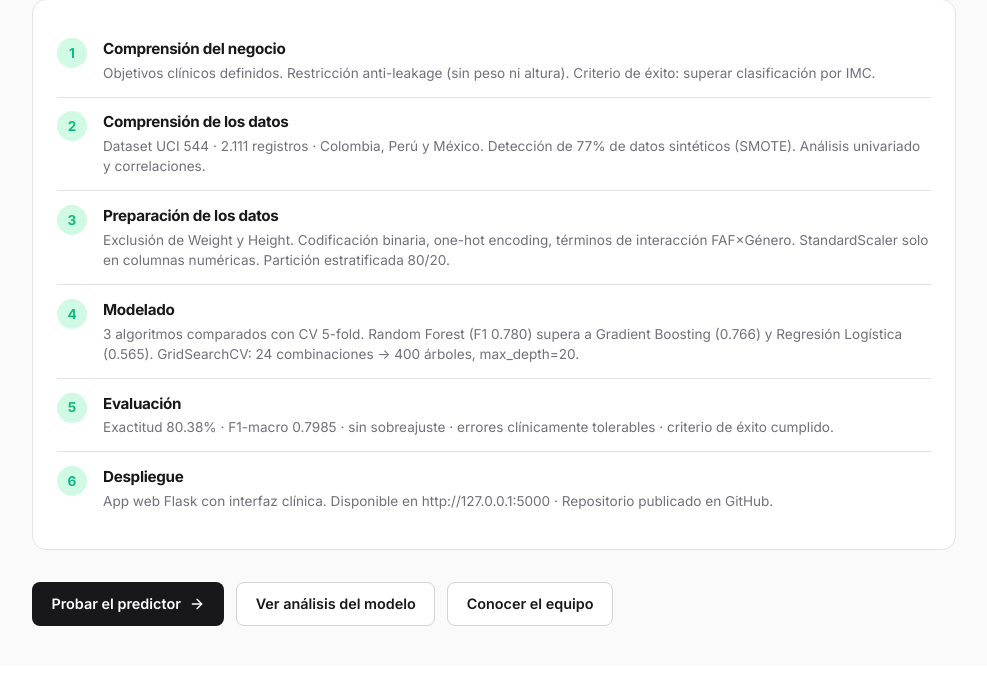
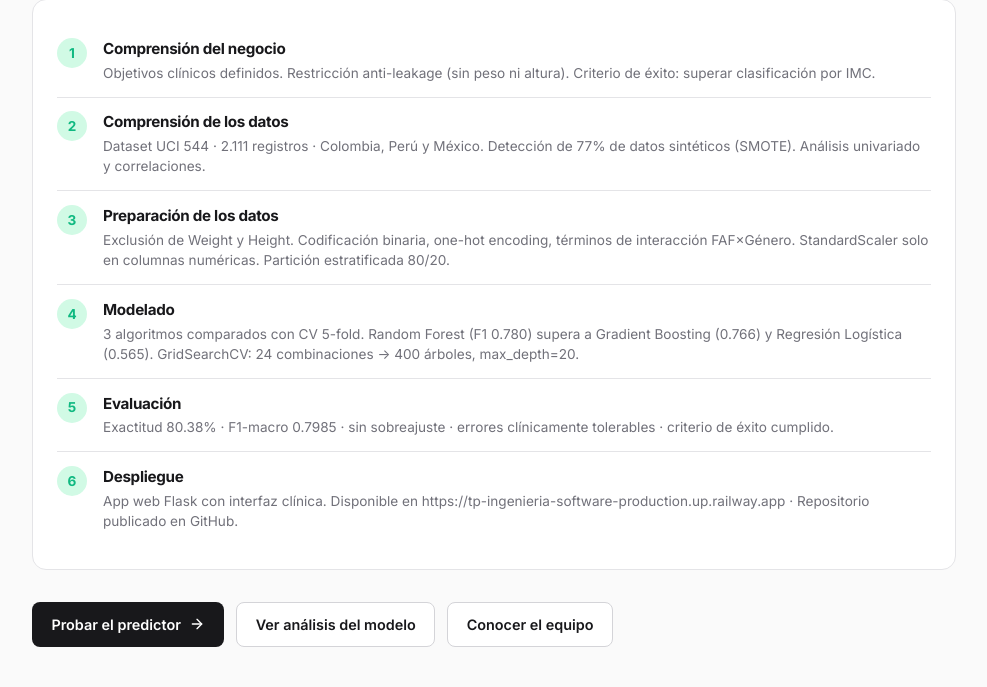
Before and after one commit to DaSilvaCesar/Tp-Ingenieria-Software, a Flask app: page /conclusion in a window 1280 px wide. Shown: the part 2047-2734 px from the top of the page, without its empty margins (276-1263 px from the left). Before the commit the page ends 2673 px from the top, so only its background shows below. Run offline with Flask 3, Linux system fonts and the light colour scheme.

Commit message:
Update deployment URL to Railway in conclusion.html
Co-Authored-By: Claude Sonnet 4.6 <noreply@anthropic.com>

```diff
--- a/app/templates/conclusion.html
+++ b/app/templates/conclusion.html
@@ -181,7 +181,7 @@
             <div class="timeline-dot">6</div>
             <div class="timeline-content">
                 <h4>Despliegue</h4>
-                <p>App web Flask con interfaz clínica. Disponible en http://127.0.0.1:5000 · Repositorio publicado en GitHub.</p>
+                <p>App web Flask con interfaz clínica. Disponible en https://tp-ingenieria-software-production.up.railway.app · Repositorio publicado en GitHub.</p>
             </div>
         </div>
     </div>
```
